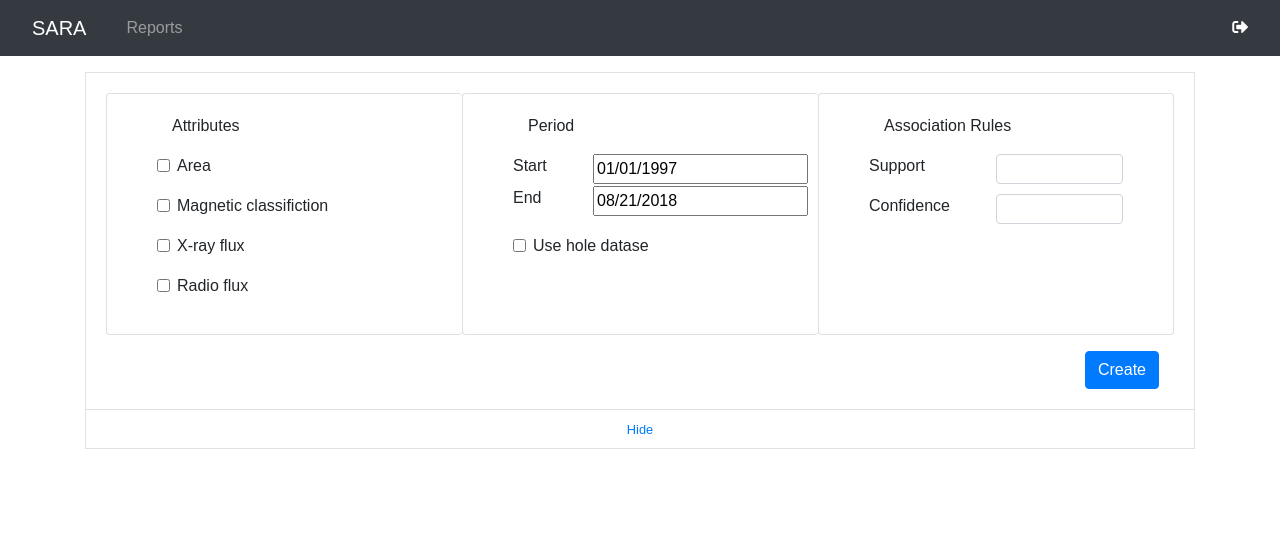
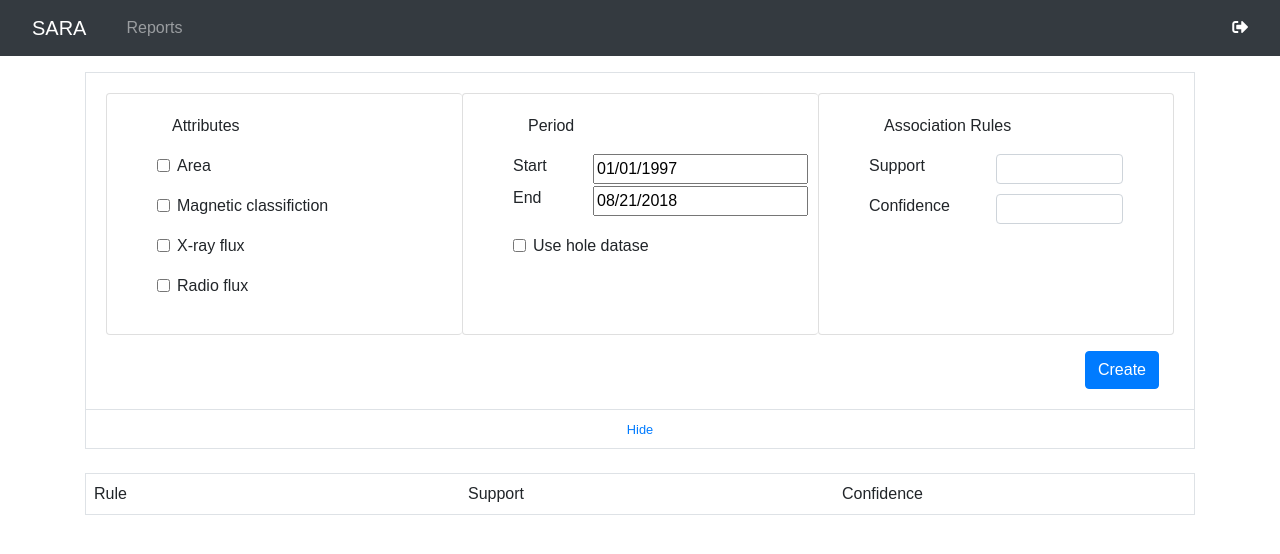
Before and after one commit to j-pereira/sara-react, a React (Create React App) app: page / in a window 1280 px wide. Shown: the top 554 px of the page. Built offline with nearby package versions, Linux system fonts and the light colour scheme.

Commit message:
new components

```diff
--- a/src/components/reports/ARTable/ARTable.js
+++ /dev/null
@@ -1,34 +0,0 @@
-import React from 'react'
-
-const ARTable = (props) => {
-
-    return (
-        <div class="container border mt-4 p-2">
-
-            <div class="row">
-                <div class="col-sm">
-                    Rule
-                </div>
-                <div class="col-sm">
-                    Support
-                </div>
-                <div class="col-sm">
-                    Confidence
-                </div>
-            </div>
-            <div class="row">
-                <div class="col-sm">
-                    Rule 1
-                </div>
-                <div class="col-sm">
-                    Support 1
-                </div>
-                <div class="col-sm">
-                    Confidence 1
-                </div>
-            </div>
-        </div>
-    )
-}
-
-export default ARTable;
--- /dev/null
+++ b/src/components/reports/AssociationRules/Table/Row.js
@@ -0,0 +1,20 @@
+import React from 'react'
+
+
+const row = (props) => {
+    return (
+        <div class="row">
+            <div class="col-sm">
+                {props.rule}
+            </div>
+            <div class="col-sm">
+                {props.support}
+            </div>
+            <div class="col-sm">
+                {props.confidence}
+            </div>
+        </div>
+    )
+}
+
+export default row;
--- /dev/null
+++ b/src/components/reports/AssociationRules/Table/Table.js
@@ -0,0 +1,37 @@
+import React, { Component } from 'react'
+import Row from './Row'
+
+class Table extends Component {
+
+
+
+    render() {
+
+        let render = "";
+        if (this.props.renderTable) {
+            for (let i=0; i<10; i++) {
+                render += <Row rule="Rule" support="Rule" confidence="Rule"/>
+            }
+        }
+
+        return (
+            <div class="container border mt-4 p-2">
+                <div class="row">
+                    <div class="col-sm">
+                        Rule
+                    </div>
+                    <div class="col-sm">
+                        Support
+                    </div>
+                    <div class="col-sm">
+                        Confidence
+                    </div>
+                </div>
+                {render}
+            </div>
+        )
+    }
+
+}
+
+export default Table;
--- a/src/components/reports/Report/Report.js
+++ b/src/components/reports/Report/Report.js
@@ -1,21 +1,21 @@
 import React, { Component } from 'react'
 import Collapse from '../../../hoc/Collapse/Collapse';
 import ReportAttributes from '../ReportAttributes/ReportAttributes';
-import ARTable from '../ARTable/ARTable';
+import Table from '../AssociationRules/Table/Table';
 
 class Report extends Component {
 
     constructor (props) {
         super(props)
         this.state = {
-            resultTable: ''
+            resultTable: false
         }
     }
 
 
     renderRules = () => {
         this.setState({
-            resultTable: <ARTable />
+            resultTable: true
         })
     }
 
@@ -27,7 +27,7 @@ class Report extends Component {
                 <Collapse>
                     <ReportAttributes generateRules={this.renderRules} />
                 </Collapse>
-                {this.state.resultTable}
+                <Table renderTable={this.state.resultTable}/>
             </div>
 
         )
```
